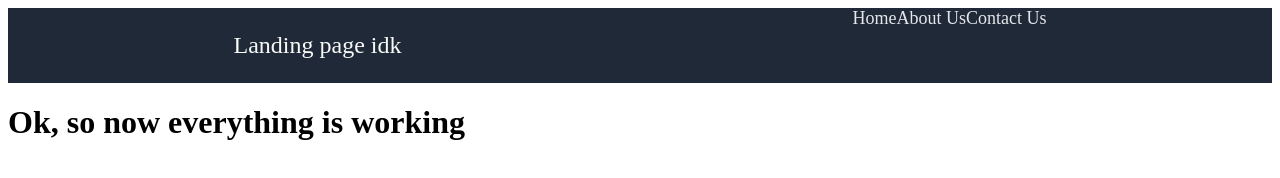
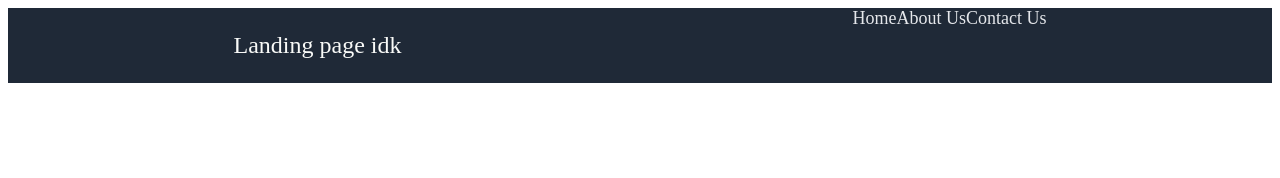
Before and after one commit to mosquito-zzzzz/Landing-page, a plain HTML site: page Landing-page/index.html in a window 1280 px wide. Drawn offline with Linux system fonts and the light colour scheme.

Commit message:
changed a few small things

```diff
--- a/index.html
+++ b/Landing-page/index.html
@@ -17,7 +17,6 @@
       <a class="header-button">Contact Us</a>
     </div>
   </div>
-    <h1>Ok, so now everything is working</h1>
 </body>
 
 </html>
```
Also changed, not shown: Landing-page/styles.css (renamed from styles.css), 2 other files.
